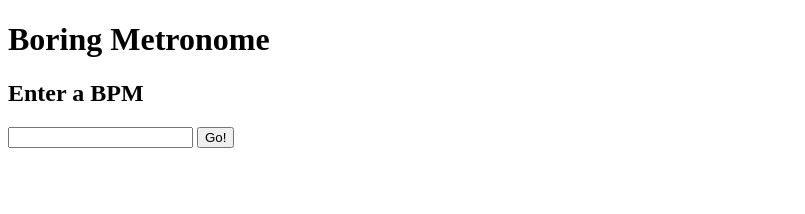
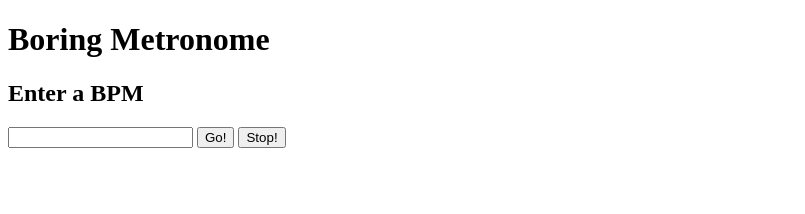
Before and after one commit to ggrrrgg/boring_metronome, a plain HTML site: page index.html in a window 1280 px wide. Shown: the top 214 px of the page, without its empty margins (0-805 px from the left). Drawn offline with Linux system fonts and the light colour scheme.

Commit message:
add stop button working ok

```diff
--- a/index.html
+++ b/index.html
@@ -21,6 +21,7 @@
         <h2>Enter a BPM</h2>
         <input type="number" value="" id="BPM">
         <button onclick="startMetronome()">Go!</button>
+        <button onclick="stopMetronome">Stop!</button>
     </form>
 
     <h1 id="metroh1"><b>d-_-b</b></h1>
@@ -37,17 +38,25 @@
             let bpm = document.getElementById('BPM').value;
             // Calculate the interval in milliseconds
             let blink_speed = 60000 / bpm;
-            console.log(blink_speed);
+            // console.log(blink_speed);
             // make flashy
             setInterval(function () {
                 // get element to flash
                 let bpmElement = document.getElementById("metroh1");
-                console.log(bpmElement.style.visibility);
+                // console.log(bpmElement.style.visibility);
                 // thanku stackoverflow
                 bpmElement.style.visibility = (bpmElement.style.visibility == 'hidden' ? '' : 'hidden');
             }, blink_speed);
         }
 
+
+        function stopMetronome() {
+            event.preventDefault();
+
+            let bpmElement = document.getElementById('metroh1');
+
+            bpmElement.style.visibility != ('hidden');
+        }
 	</script>
 
 
```
